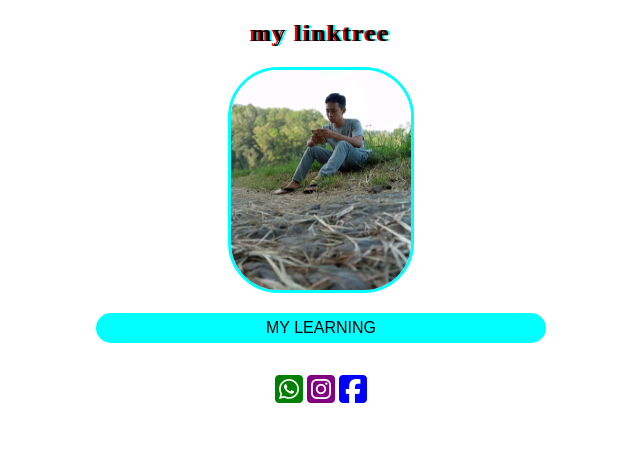
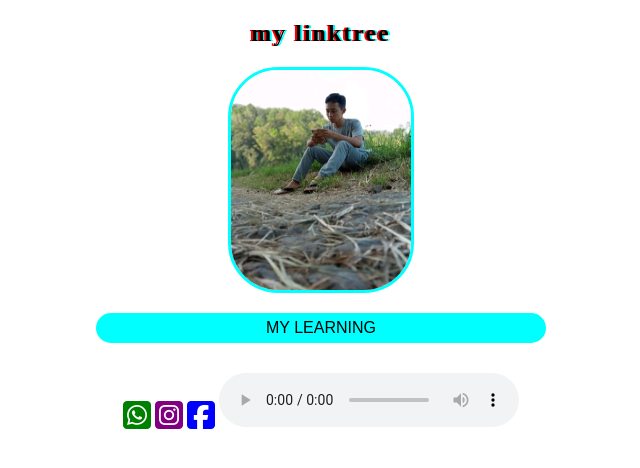
Before and after one commit to sauqisalman/linktree, a plain HTML site: page index.html in a window 1280 px wide. Shown: the whole page, without its empty margins (319-959 px from the left). Drawn offline with Linux system fonts and the light colour scheme; a web font is replaced by a local one.

Commit message:
Update index.html

```diff
--- a/index.html
+++ b/index.html
@@ -20,6 +20,7 @@
     <a href="https://wa.me/+6281218176019"><i class="fa-brands fa-whatsapp-square fa-2x"></i></a>
     <a href="https://instagram.com/sauqi.salman"><i class="fa-brands fa-instagram-square fa-2x"></i></a>
     <a href="https://facebook.com/SauQi SaLman"><i class="fa-brands fa-facebook-square fa-2x"></i></a>
+    <audio src="I Like You So Much You’ll Know It .mp3" controls></audio>
   </center>
 
 </body>
```
